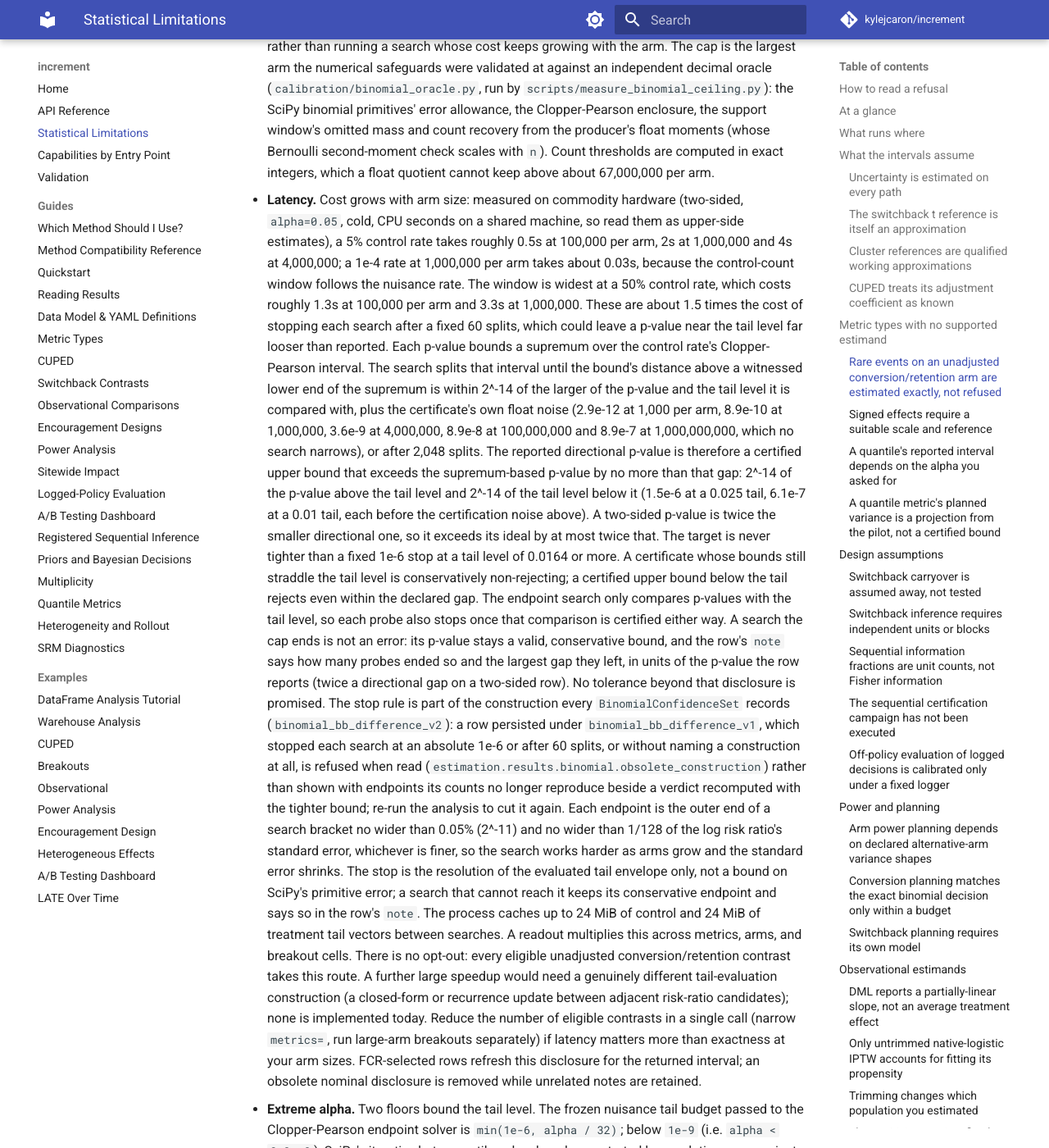
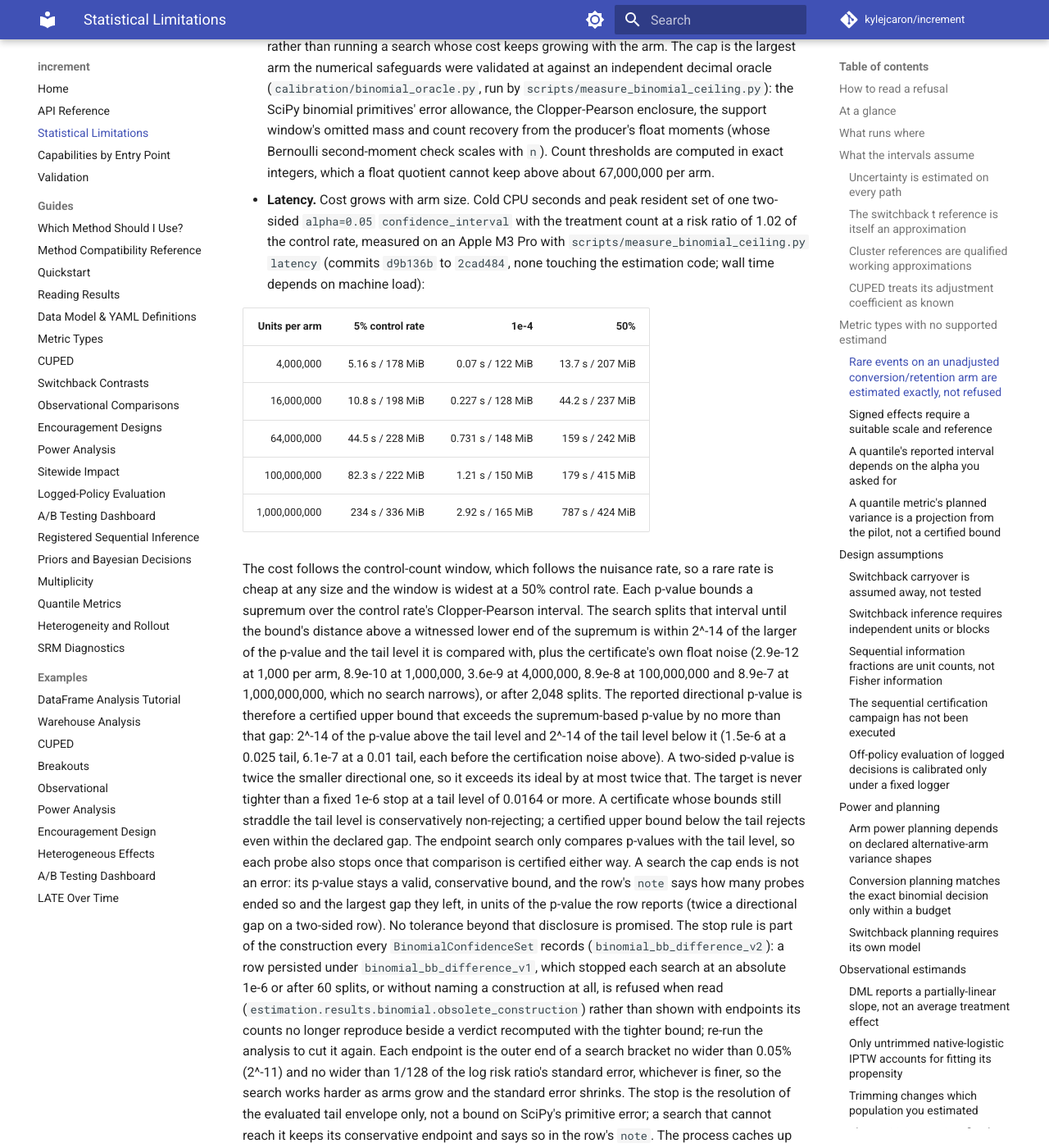
Before and after one commit to kylejcaron/increment, an MkDocs documentation site: the page built from docs/limitations.md, in a window 1280 px wide and 1400 px high, scrolled down 9610 px. Shown: the whole window at 82% size. Built offline with MkDocs 1.6.1 and Material for MkDocs 9.7.7, drawn with Linux system fonts in a browser that asks for light colours; comment, search, counter and statistics services are not loaded; some of the changed text lies outside the part shown.

Commit message:
docs: publish the measured cold latency and memory at 4M, 16M, 64M, 100M and 1B units per arm
Replaces the pre-ceiling latency figures with one table from scripts/measure_binomial_ceiling.py latency
(5%, 1e-4 and 50% control rates, CPU seconds and peak resident set).

```diff
--- a/docs/limitations.md
+++ b/docs/limitations.md
@@ -325,15 +325,22 @@ It also has two further boundaries, both refusals rather than silent degradation
   support window's omitted mass and count recovery from the producer's float moments (whose
   Bernoulli second-moment check scales with `n`). Count thresholds are computed in exact
   integers, which a float quotient cannot keep above about 67,000,000 per arm.
-* **Latency.** Cost grows with arm size: measured on commodity hardware
-  (two-sided, `alpha=0.05`, cold, CPU seconds on a shared machine, so read them as
-  upper-side estimates), a 5% control rate takes roughly 0.5s at 100,000 per arm,
-  2s at 1,000,000 and 4s at 4,000,000; a 1e-4 rate at
-  1,000,000 per arm takes about 0.03s, because the control-count window follows
-  the nuisance rate. The window is widest at a 50% control rate, which costs
-  roughly 1.3s at 100,000 per arm and 3.3s at 1,000,000. These are about
-  1.5 times the cost of stopping each search after a fixed 60 splits, which could
-  leave a p-value near the tail level far looser than reported.
+* **Latency.** Cost grows with arm size. Cold CPU seconds and peak resident set of one
+  two-sided `alpha=0.05` `confidence_interval` with the treatment count at a risk ratio of
+  1.02 of the control rate, measured on an Apple M3 Pro with
+  `scripts/measure_binomial_ceiling.py latency` (commits `d9b136b` to `2cad484`, none touching
+  the estimation code; wall time depends on machine load):
+
+  | Units per arm | 5% control rate | 1e-4 | 50% |
+  |---:|---:|---:|---:|
+  | 4,000,000 | 5.16 s / 178 MiB | 0.07 s / 122 MiB | 13.7 s / 207 MiB |
+  | 16,000,000 | 10.8 s / 198 MiB | 0.227 s / 128 MiB | 44.2 s / 237 MiB |
+  | 64,000,000 | 44.5 s / 228 MiB | 0.731 s / 148 MiB | 159 s / 242 MiB |
+  | 100,000,000 | 82.3 s / 222 MiB | 1.21 s / 150 MiB | 179 s / 415 MiB |
+  | 1,000,000,000 | 234 s / 336 MiB | 2.92 s / 165 MiB | 787 s / 424 MiB |
+
+  The cost follows the control-count window, which follows the nuisance rate, so a rare rate
+  is cheap at any size and the window is widest at a 50% control rate.
   Each p-value bounds a supremum over the control rate's Clopper-Pearson
   interval. The search splits that interval until the bound's distance above a
   witnessed lower end of the supremum is within 2^-14 of the larger of the p-value
```
